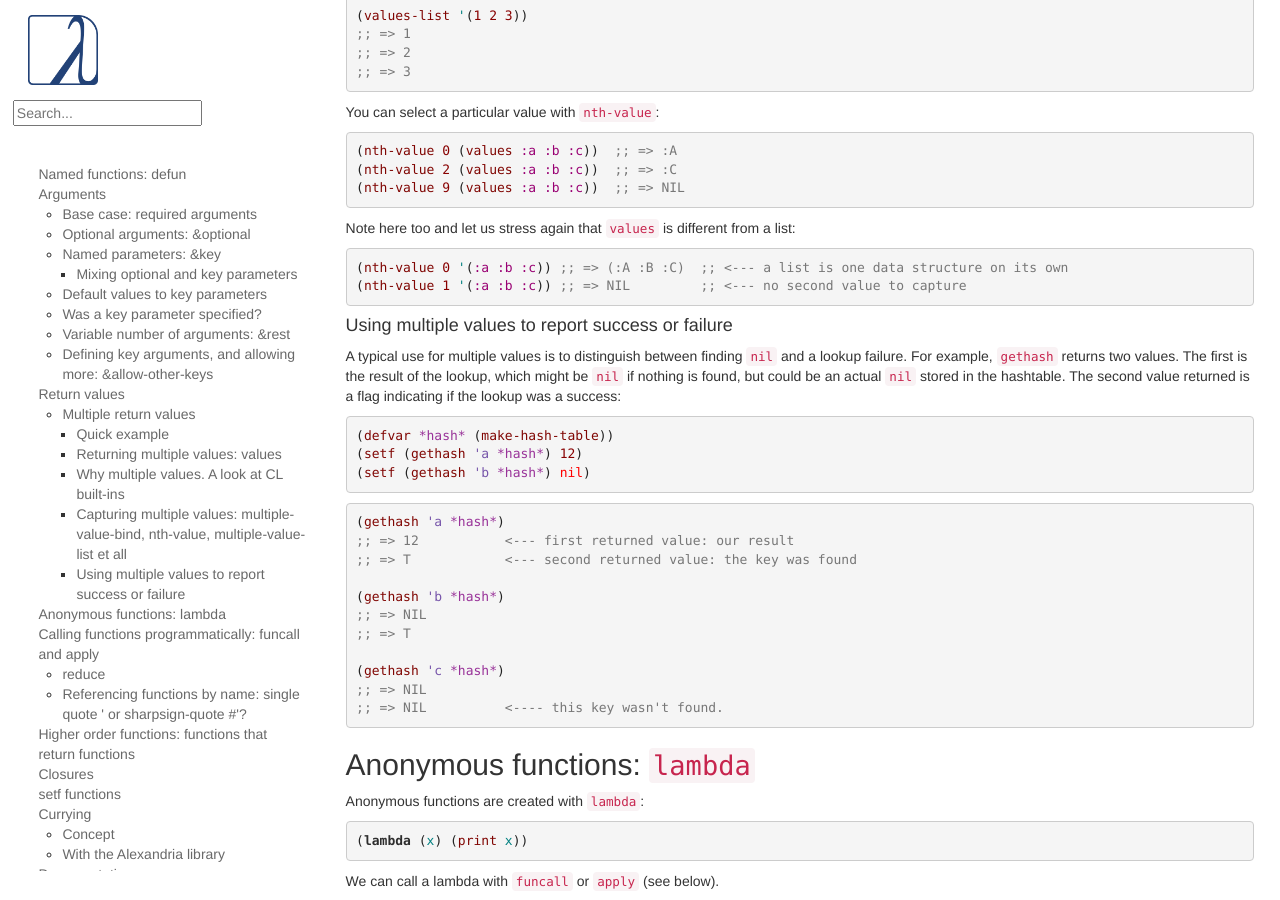
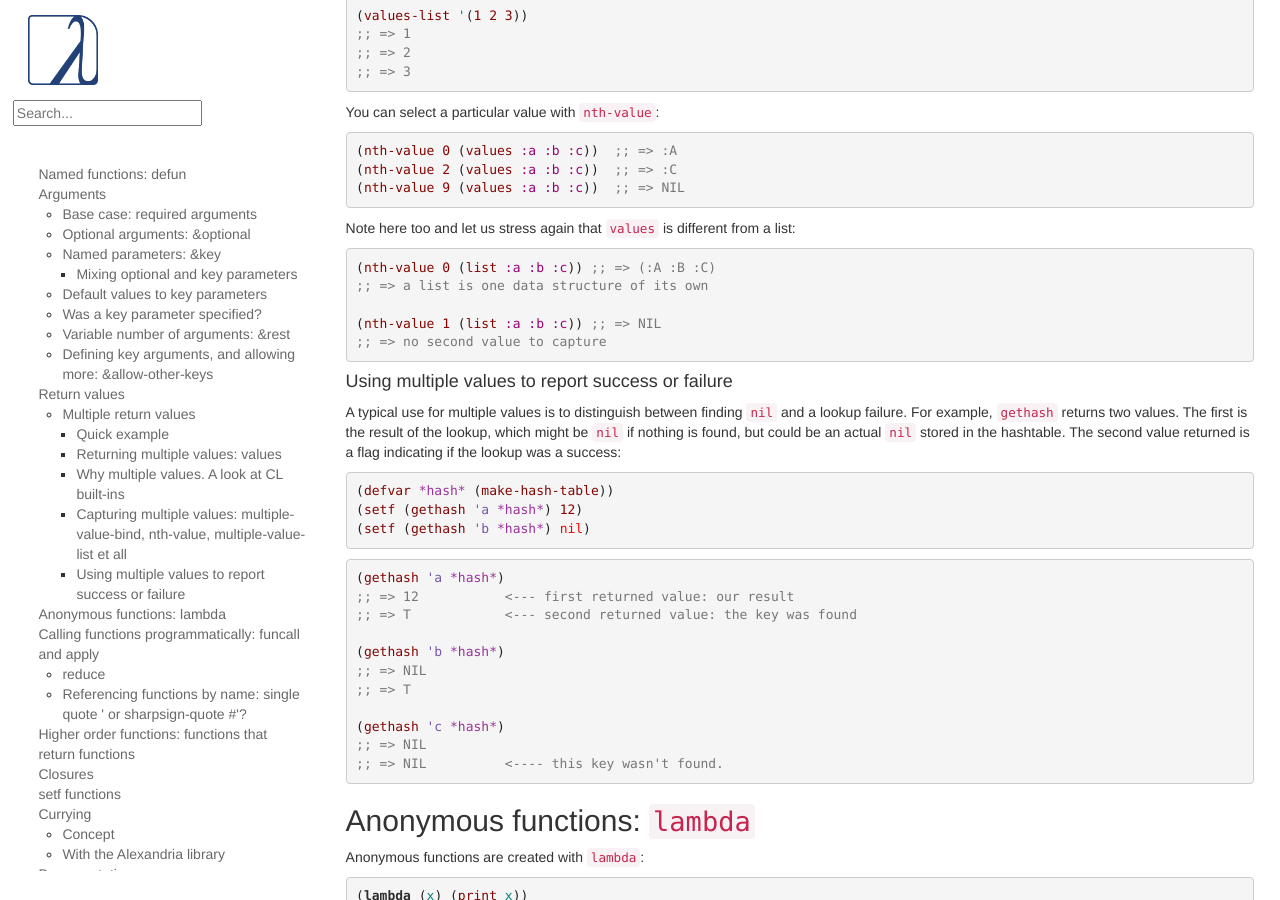
Before and after one commit to LispCookbook/cl-cookbook, a Jekyll site: the page built from functions.md, in a window 1280 px wide and 900 px high, scrolled down 6341 px. Built offline with Jekyll 4.4.1, drawn with Linux system fonts in a browser that asks for light colours.

Commit message:
(minor) functions: edit inline comments

```diff
--- a/functions.md
+++ b/functions.md
@@ -447,8 +447,11 @@ You can select a particular value with `nth-value`:
 Note here too and let us stress again that `values` is different from a list:
 
 ~~~lisp
-(nth-value 0 '(:a :b :c)) ;; => (:A :B :C)  ;; <--- a list is one data structure on its own
-(nth-value 1 '(:a :b :c)) ;; => NIL         ;; <--- no second value to capture
+(nth-value 0 (list :a :b :c)) ;; => (:A :B :C)
+;; => a list is one data structure of its own
+
+(nth-value 1 (list :a :b :c)) ;; => NIL
+;; => no second value to capture
 ~~~
 
 #### Using multiple values to report success or failure
```
